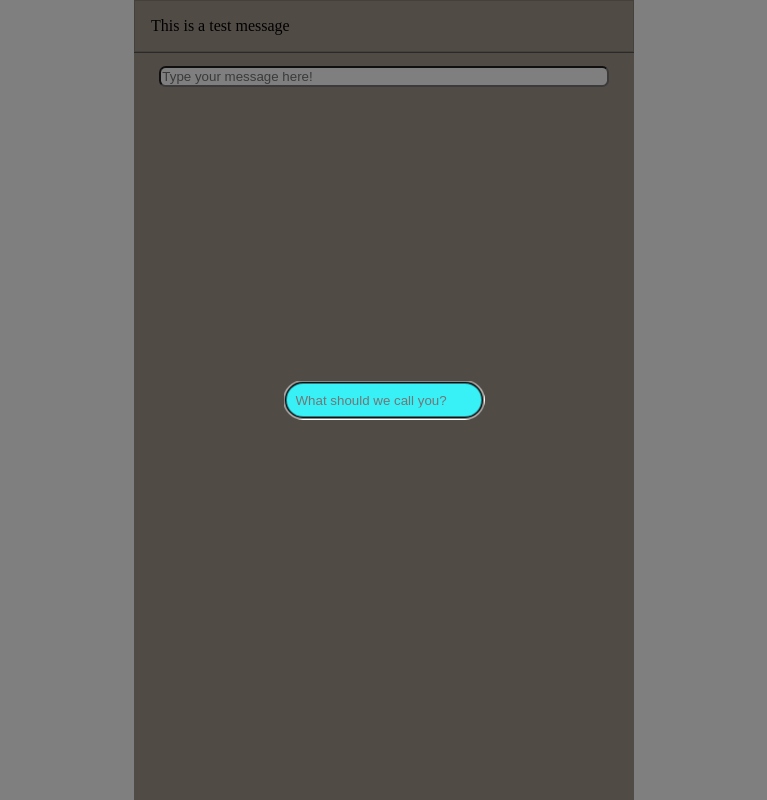
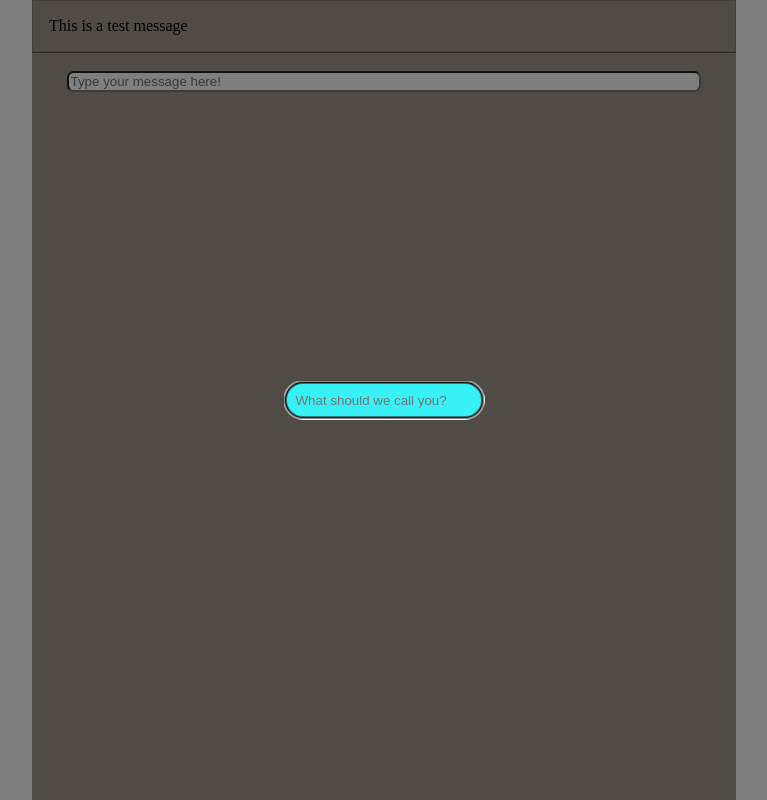
Before and after one commit to The-Bob/wezelchat, a website: page client/index.html in a window 1280 px wide. Shown: the whole page, without its empty margins (256-1023 px from the left). Drawn offline with nearby package versions, Linux system fonts and the light colour scheme; no server answers.

Commit message:
Flexbox for proper centering

```diff
--- a/client/css/main.css
+++ b/client/css/main.css
@@ -3,12 +3,13 @@ body{
 	min-height: 100vh;
 	height: 100vh;
 }
+
 #wrapper{
+	display: flex;
+	justify-content: center;
 	text-align: center;
-	width: 45%;
-	margin: 0 auto;
+}
 
-}
 #nameScreen{
 	position: fixed;
 	left: 0;
```
